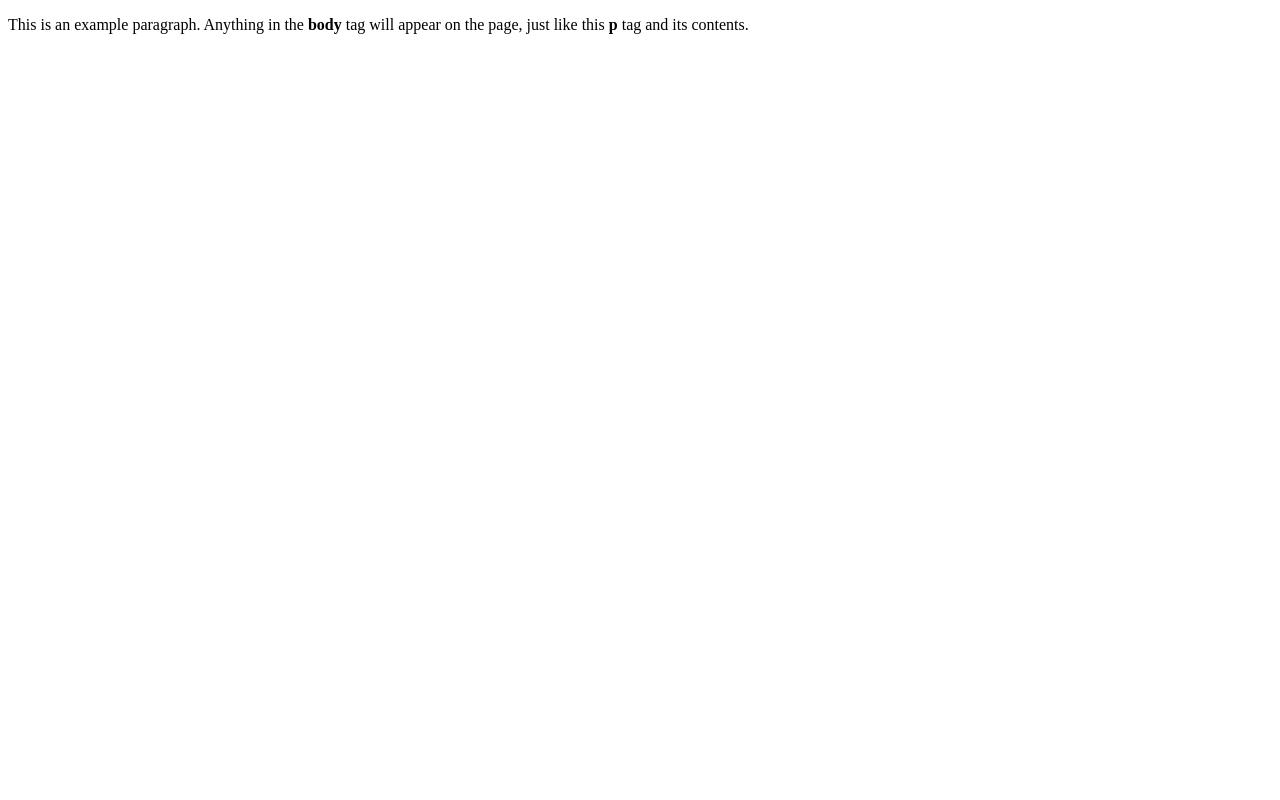
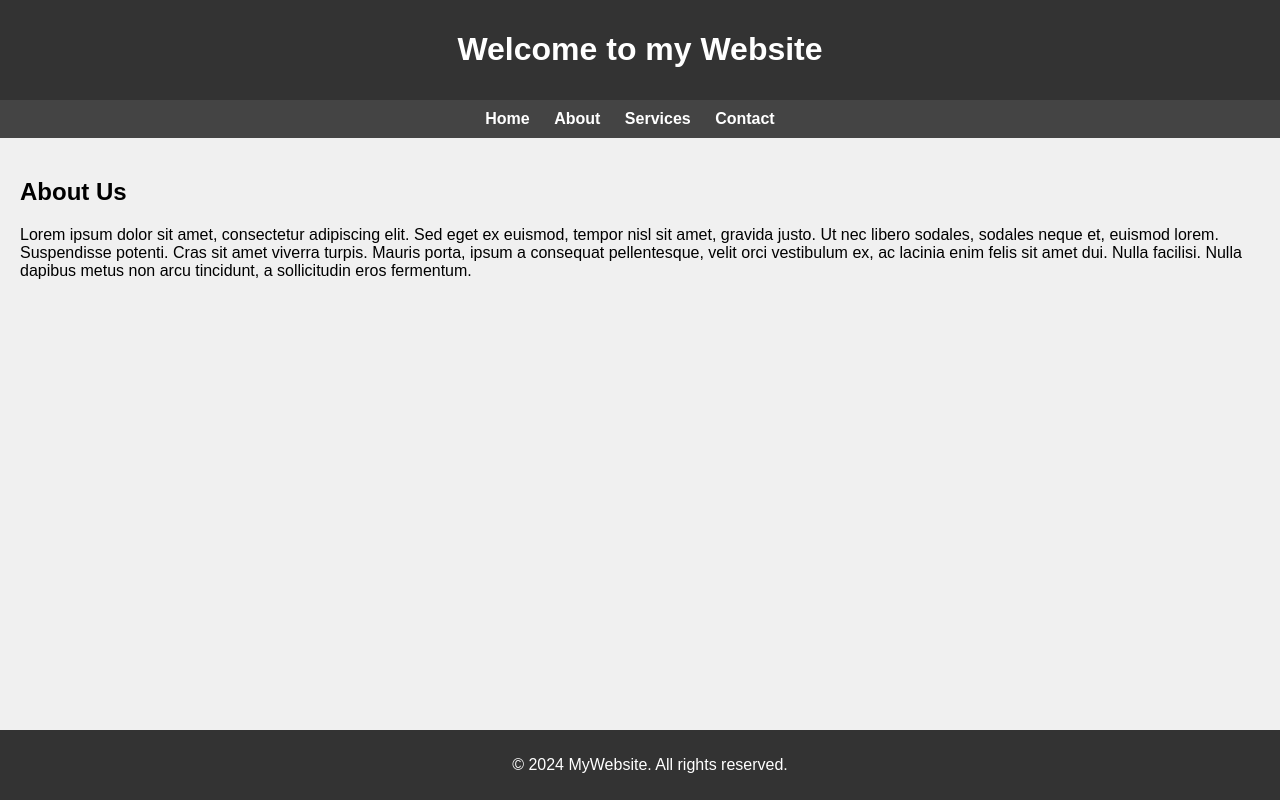
Before and after one commit to Bharat-Pathrabe/Bharat-pathrabe.github.io, a plain HTML site: page index.html in a window 1280 px wide. Drawn offline with Linux system fonts and the light colour scheme.

Commit message:
changed content in html

```diff
--- a/index.html
+++ b/index.html
@@ -1,9 +1,85 @@
-<!doctype html>
-<html>
-  <head>
-    <title>This is the title of the webpage!</title>
-  </head>
-  <body>
-    <p>This is an example paragraph. Anything in the <strong>body</strong> tag will appear on the page, just like this <strong>p</strong> tag and its contents.</p>
-  </body>
+<!DOCTYPE html>
+<html lang="en">
+<head>
+    <meta charset="UTF-8">
+    <meta name="viewport" content="width=device-width, initial-scale=1.0">
+    <title>Sample HTML with CSS</title>
+    <style>
+        /* CSS Styles */
+        body {
+            font-family: Arial, sans-serif;
+            margin: 0;
+            padding: 0;
+            background-color: #f0f0f0;
+        }
+
+        header {
+            background-color: #333;
+            color: #fff;
+            padding: 10px;
+            text-align: center;
+        }
+
+        nav {
+            background-color: #444;
+            color: #fff;
+            padding: 10px;
+            text-align: center;
+        }
+
+        nav ul {
+            list-style-type: none;
+            margin: 0;
+            padding: 0;
+        }
+
+        nav ul li {
+            display: inline;
+            margin-right: 20px;
+        }
+
+        nav ul li a {
+            text-decoration: none;
+            color: #fff;
+            font-weight: bold;
+        }
+
+        main {
+            padding: 20px;
+        }
+
+        footer {
+            background-color: #333;
+            color: #fff;
+            text-align: center;
+            padding: 10px;
+            position: fixed;
+            bottom: 0;
+            width: 100%;
+        }
+    </style>
+</head>
+<body>
+    <header>
+        <h1>Welcome to my Website</h1>
+    </header>
+
+    <nav>
+        <ul>
+            <li><a href="#">Home</a></li>
+            <li><a href="#">About</a></li>
+            <li><a href="#">Services</a></li>
+            <li><a href="#">Contact</a></li>
+        </ul>
+    </nav>
+
+    <main>
+        <h2>About Us</h2>
+        <p>Lorem ipsum dolor sit amet, consectetur adipiscing elit. Sed eget ex euismod, tempor nisl sit amet, gravida justo. Ut nec libero sodales, sodales neque et, euismod lorem. Suspendisse potenti. Cras sit amet viverra turpis. Mauris porta, ipsum a consequat pellentesque, velit orci vestibulum ex, ac lacinia enim felis sit amet dui. Nulla facilisi. Nulla dapibus metus non arcu tincidunt, a sollicitudin eros fermentum.</p>
+    </main>
+
+    <footer>
+        <p>&copy; 2024 MyWebsite. All rights reserved.</p>
+    </footer>
+</body>
 </html>
```
